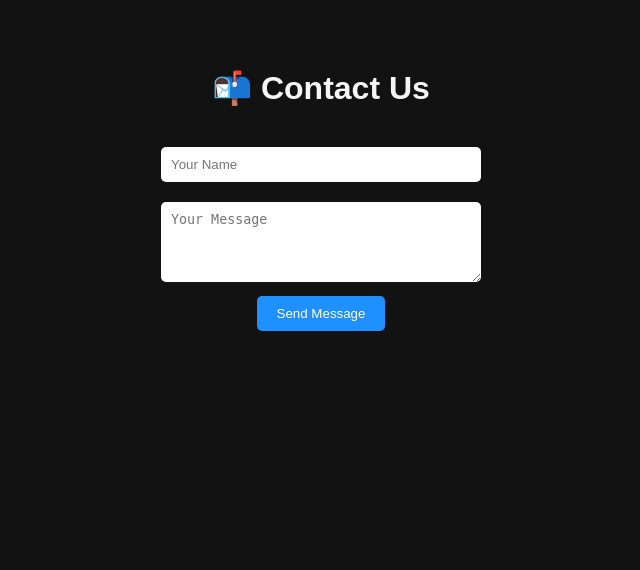
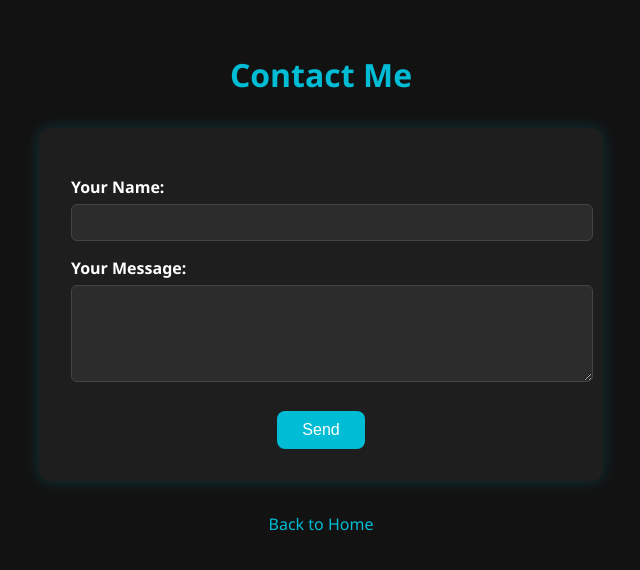
Before and after one commit to shoryaG19/flask-website1, a Flask app: page /contact in a window 1280 px wide. Shown: the top 570 px of the page, without its empty margins (319-959 px from the left). Run offline with Flask 3, Linux system fonts and the light colour scheme.

Commit message:
Update contact.html

```diff
--- a/templates/contact.html
+++ b/templates/contact.html
@@ -1,71 +1,127 @@
 <!DOCTYPE html>
 <html lang="en">
 <head>
-    <meta charset="UTF-8">
-    <title>Contact Us</title>
+  <meta charset="UTF-8" />
+  <meta name="viewport" content="width=device-width, initial-scale=1.0"/>
+  <title>Contact</title>
   <style>
     body {
-            font-family: Arial, sans-serif;
+      font-family: 'Segoe UI', sans-serif;
       background-color: #121212;
-            color: #f5f5f5;
+      color: #ffffff;
+      margin: 0;
+      padding: 2rem;
+    }
+
+    h1 {
       text-align: center;
-            padding: 40px;
+      color: #00bcd4;
     }
-        .flash {
-            padding: 10px;
-            margin: 15px auto;
-            width: 60%;
-            border-radius: 8px;
+
+    form {
+      max-width: 500px;
+      margin: 2rem auto;
+      padding: 2rem;
+      border-radius: 12px;
+      background-color: #1e1e1e;
+      box-shadow: 0 0 15px rgba(0, 188, 212, 0.2);
+    }
+
+    label {
+      display: block;
+      margin-top: 1rem;
       font-weight: bold;
     }
-        .flash.success {
-            background-color: #28a745;
+
+    input[type="text"], textarea {
+      width: 100%;
+      padding: 10px;
+      margin-top: 6px;
+      background-color: #2c2c2c;
+      border: 1px solid #444;
+      border-radius: 6px;
       color: white;
     }
-        .flash.error {
-            background-color: #dc3545;
-            color: white;
+
+    button {
+      display: block;
+      margin: 1.5rem auto 0;
+      padding: 10px 25px;
+      background-color: #00bcd4;
+      color: #fff;
+      border: none;
+      border-radius: 8px;
+      font-size: 1rem;
+      cursor: pointer;
+      transition: 0.3s;
     }
-        form {
-            margin-top: 30px;
+
+    button:hover {
+      background-color: #0097a7;
     }
-        input, textarea {
+
+    .flashes {
+      max-width: 500px;
+      margin: 1rem auto;
       padding: 10px;
-            width: 300px;
-            margin: 10px;
-            border-radius: 5px;
-            border: none;
+      border-radius: 10px;
+      text-align: center;
+      font-weight: bold;
+      list-style: none;
     }
-        button {
-            background-color: #1e90ff;
-            color: white;
-            padding: 10px 20px;
-            border: none;
-            border-radius: 5px;
-            cursor: pointer;
+
+    .flashes li {
+      padding: 10px;
+      margin: 5px 0;
+      border-radius: 8px;
     }
-        button:hover {
-            background-color: #0d6efd;
+
+    .flashes li.success {
+      background-color: #d4edda;
+      color: #155724;
+      border: 1px solid #c3e6cb;
+    }
+
+    .flashes li.error {
+      background-color: #f8d7da;
+      color: #721c24;
+      border: 1px solid #f5c6cb;
+    }
+
+    a {
+      display: block;
+      text-align: center;
+      margin-top: 1rem;
+      color: #00bcd4;
+      text-decoration: none;
     }
   </style>
 </head>
 <body>
 
-    <h1>📬 Contact Us</h1>
+  <h1>Contact Me</h1>
 
   {% with messages = get_flashed_messages(with_categories=true) %}
     {% if messages %}
+      <ul class="flashes">
         {% for category, message in messages %}
-          <div class="flash {{ category }}">{{ message }}</div>
+          <li class="{{ category }}">{{ message }}</li>
         {% endfor %}
+      </ul>
     {% endif %}
   {% endwith %}
 
-    <form method="POST" action="/submit">
-        <input type="text" name="name" placeholder="Your Name" required><br>
-        <textarea name="message" placeholder="Your Message" rows="4" required></textarea><br>
-        <button type="submit">Send Message</button>
+  <form action="/submit" method="POST">
+    <label for="name">Your Name:</label>
+    <input type="text" name="name" id="name" required>
+
+    <label for="message">Your Message:</label>
+    <textarea name="message" id="message" rows="5" required></textarea>
+
+    <button type="submit">Send</button>
   </form>
+
+  <a href="/">Back to Home</a>
 
 </body>
 </html>
```
Lines whose indentation alone changed are shown as unchanged.
